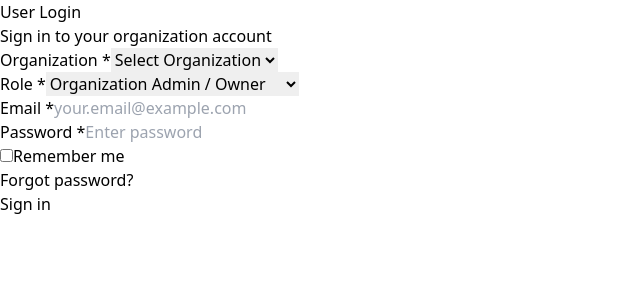
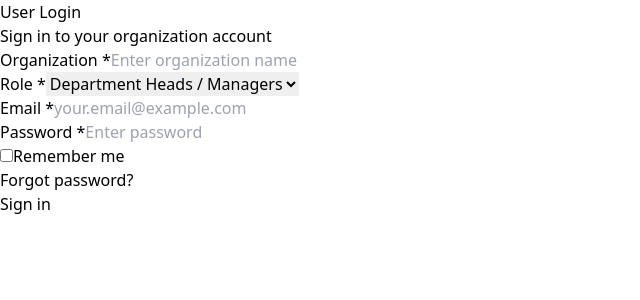
Before and after one commit to vinudasenith/ai-workflow-platform-frontend, a React (Vite) app: page /ulogin in a window 1280 px wide. Shown: the top 300 px of the page, without its empty margins (0-640 px from the left). Built offline with nearby package versions, Linux system fonts and the light colour scheme.

Commit message:
implement user login👍

```diff
--- a/src/pages/login/userLogin.jsx
+++ b/src/pages/login/userLogin.jsx
@@ -1,4 +1,30 @@
+import { useState } from "react"
+import { toast } from "react-hot-toast"
+import api from "../../api/axios"
+
 export default function UserLogin() {
+    //state variables
+    const [organizationName, setOrganizationName] = useState('');
+    const [role, setRole] = useState('');
+    const [email, setEmail] = useState('');
+    const [password, setPassword] = useState('');
+
+    //handle submit for user login
+    const handleOnSubmit = (e) => {
+        e.preventDefault();
+        console.log({ organizationName, role, email, password });
+        api.post("/user/login", {
+            organizationName: organizationName,
+            role: role,
+            email: email,
+            password: password
+        }).then((res) => {
+            toast.success("User logged in successfully");
+        }).catch((err) => {
+            toast.error("Something went wrong");
+        })
+    }
+
     return (
         <div className="min-h-screen bg-gray-50 flex flex-col justify-center py-12 px-4">
             <div className="sm:mx-auto sm:w-full sm:max-w-md">
@@ -8,16 +34,18 @@ export default function UserLogin() {
                 </div>
 
                 <div className="bg-white py-8 px-6 shadow-lg sm:rounded-lg sm:px-10 border border-gray-200">
-                    <form className="space-y-6">
+                    <form onSubmit={handleOnSubmit} className="space-y-6">
                         {/* Organization Selection */}
                         <div>
                             <label htmlFor="organization" className="block text-sm font-medium text-gray-700">Organization *</label>
-                            <select
+                            <input
                                 id="organization"
+                                value={organizationName}
+                                onChange={(e) => setOrganizationName(e.target.value)}
                                 className="mt-1 block w-full border border-gray-300 rounded-md px-3 py-2 focus:ring-2 focus:ring-blue-500 focus:outline-none"
+                                placeholder="Enter organization name"
                             >
-                                <option value="">Select Organization</option>
-                            </select>
+                            </input>
                         </div>
 
                         {/* Role Selection */}
@@ -26,8 +54,9 @@ export default function UserLogin() {
                             <select
                                 id="role"
                                 className="mt-1 block w-full border border-gray-300 rounded-md px-3 py-2 focus:ring-2 focus:ring-blue-500 focus:outline-none"
+                                value={role}
+                                onChange={(e) => setRole(e.target.value)}
                             >
-                                <option value="OrgAdmin">Organization Admin / Owner</option>
                                 <option value="DepartmentAdmin">Department Heads / Managers</option>
                                 <option value="Staff">Staff / Employees</option>
                                 <option value="User">Users / General Members</option>
@@ -40,6 +69,8 @@ export default function UserLogin() {
                             <input
                                 id="email"
                                 type="email"
+                                value={email}
+                                onChange={(e) => setEmail(e.target.value)}
                                 placeholder="your.email@example.com"
                                 className="mt-1 block w-full border border-gray-300 rounded-md px-3 py-2 focus:ring-2 focus:ring-blue-500 focus:outline-none"
                             />
@@ -50,6 +81,8 @@ export default function UserLogin() {
                             <input
                                 id="password"
                                 type="password"
+                                value={password}
+                                onChange={(e) => setPassword(e.target.value)}
                                 placeholder="Enter password"
                                 className="mt-1 block w-full border border-gray-300 rounded-md px-3 py-2 focus:ring-2 focus:ring-blue-500 focus:outline-none"
                             />
```
